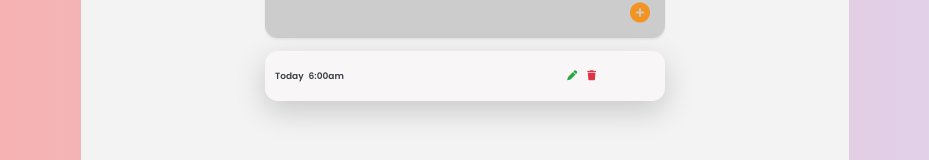
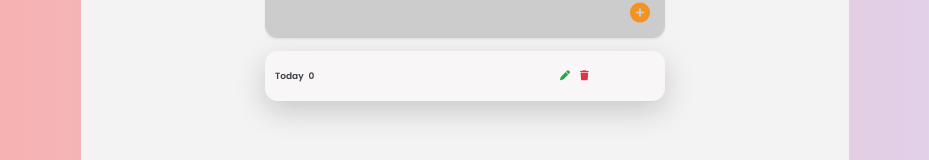
Before and after one commit to undefined-dev74/Notify, a React (Create React App) app: page / in a window 1280 px wide. Both pictures are taken after a click on the icon 815 px from the left and 180 px from the top of the page. Shown: the part 167-327 px from the top of the page, without its empty margins (175-1104 px from the left). Built offline with nearby package versions, Linux system fonts and the light colour scheme.

Commit message:
added current timestap func to todo List

```diff
--- a/src/App.js
+++ b/src/App.js
@@ -11,12 +11,17 @@ class App extends React.Component {
 		id: Math.floor(1000 + Math.random() * 9000),
 		item: '',
 		editItem: false,
+		curTime : 0
 	};
 
 	onInputChange = (e) => {
 		this.setState ({
 			item: e.target.value,
+			curTime: new Date().toLocaleTimeString('en-US', { hour12: false,
+				hour: "numeric",
+				minute: "numeric"})
 		});
+
 	};
 
 	handleSubmit = (e) => {
@@ -26,6 +31,7 @@ class App extends React.Component {
 		const newItem = {
 			id: this.state.id,
 			title: this.state.item,
+			Time : this.state.curTime
 		};
 
 		const updatedItems = [...this.state.items, newItem];
@@ -36,6 +42,7 @@ class App extends React.Component {
 			item: " ",
 			id:  Math.floor(1000 + Math.random() * 9000),
 			editItem: false,
+			curTime: new Date().toLocaleTimeString()
 		});
 	};
 
--- a/src/components/ViewGroup.jsx
+++ b/src/components/ViewGroup.jsx
@@ -7,7 +7,7 @@ class ViewGroup extends React.Component {
 		return (
 			<section className="container">
 				{items.map((item) => {
-					return <ViewList key={item.id} title={item.title} />;
+					return <ViewList key={item.id} title={item.title} timeStamp={item.Time}/>;
 				})}
 			</section>
 		);
--- a/src/components/ViewList.jsx
+++ b/src/components/ViewList.jsx
@@ -3,7 +3,7 @@ import React from 'react';
 
 export default class ViewList extends React.Component {
 	render() {
-		const { title } = this.props;
+		const { title, timeStamp } = this.props;
 		return (
 			<div className="view shadow-lg">
 				<div className="view-items">
@@ -11,7 +11,7 @@ export default class ViewList extends React.Component {
 				</div>
 				<div className="view-timeline ">
 					<p className="view-today mr-2">Today</p>
-					<p className="view-time">6:00am</p>
+					<p className="view-time">{timeStamp}</p>
 				</div>
 				<div className="view_icons">
 					<span className="mx-2 text-success">
```
